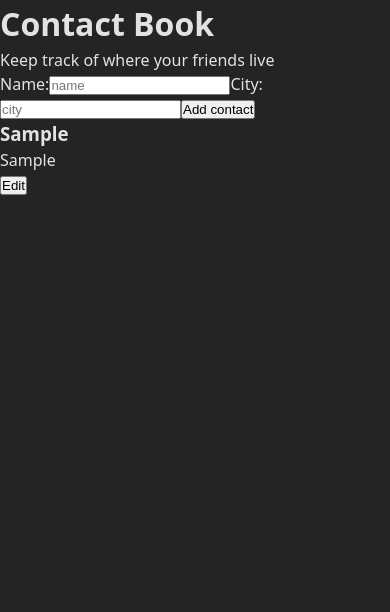
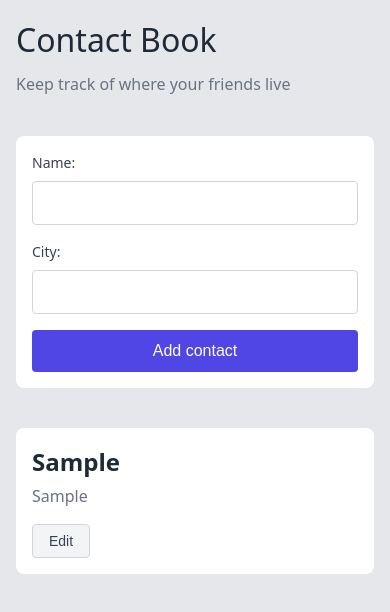
Before and after one commit to thatmehdude/landing-page, a React (Vite) app: page /contact-book in a window 390 px wide. Both pictures are taken after typing "Sample", "Sample" into the empty fields and a click on the button "Add contact". Shown: the top 612 px of the page. Built offline with nearby package versions, Linux system fonts and the light colour scheme.

Commit message:
add styling

```diff
--- a/src/ContactBook.tsx
+++ b/src/ContactBook.tsx
@@ -49,32 +49,39 @@ const ContactBook = () => {
 
   return (
     <>
-      <div>
+      <div className="contact-container">
         <h1>Contact Book</h1>
         <p>Keep track of where your friends live</p>
 
+        <div className="add-contact-div">
+          <div className="add-name-input">
             <span>Name:</span>
             <input
               type="text"
-          placeholder="name"
               value={contact.name}
               onChange={(e) => setContact({ ...contact, name: e.target.value })}
             />
+          </div>
 
+          <div className="add-city-input">
             <span>City:</span>
             <input
               type="text"
-          placeholder="city"
               value={contact.city}
               onChange={(e) => setContact({ ...contact, city: e.target.value })}
             />
+          </div>
+          <button onClick={handleAddContact}>Add contact</button>
+        </div>
 
-        <button onClick={handleAddContact}>Add contact</button>
-
-        {contactList.map((c) => (
-          <div key={c.id}>
-            {editContact.id === c.id ? (
-              <>
+        <div className="contacts-grid">
+          {contactList.map((contact) => (
+            <div key={contact.id} className="contact-card">
+              {editContact.id === contact.id ? (
+                <div className="edit-mode">
+                  <div className="edit-inputs">
+                    <div className="edit-input-group">
+                      <span>Name:</span>
                       <input
                         type="text"
                         value={editContact.name}
@@ -82,6 +89,9 @@ const ContactBook = () => {
                           setEditContact({ ...editContact, name: e.target.value })
                         }
                       />
+                    </div>
+                    <div className="edit-input-group">
+                      <span>City:</span>
                       <input
                         type="text"
                         value={editContact.city}
@@ -89,26 +99,30 @@ const ContactBook = () => {
                           setEditContact({ ...editContact, city: e.target.value })
                         }
                       />
-                <button onClick={() => handleDelete(c.id)}>Delete</button>
-
-                <button
-                  onClick={() => setEditContact({ id: "", name: "", city: "" })}
-                >
+                    </div>
+                  </div>
+                  <div className="edit-buttons">
+                    <button className="delete-btn" onClick={() => handleDelete(contact.id)}>Delete</button>
+                    <button className="cancel-btn" onClick={() => setEditContact({ id: "", name: "", city: "" })}>
                       Cancel
                     </button>
-                <button onClick={() => handleEdit(c.id, editContact)}>
+                    <button className="save-btn" onClick={() => handleEdit(contact.id, editContact)}>
                       Save
                     </button>
-              </>
+                  </div>
+                </div>
               ) : (
-              <>
-                <h3>{c.name}</h3>
-                <p>{c.city}</p>
-                <button onClick={() => setEditContact(c)}>Edit</button>
-              </>
+                <div className="view-mode">
+                  <div className="contact-info">
+                    <h3>{contact.name}</h3>
+                    <p>{contact.city}</p>
+                  </div>
+                  <button className="edit-btn" onClick={() => setEditContact(contact)}>Edit</button>
+                </div>
               )}
             </div>
           ))}
+        </div>
       </div>
     </>
   );
--- a/src/HomePage.tsx
+++ b/src/HomePage.tsx
@@ -3,7 +3,7 @@ import { Link } from "react-router-dom"
 const HomePage = () => {
     return (
         <>
-        <div>
+        <div className="homepage-container">
             <h3>Welcome to the homepage</h3>
             <p>Here are links to the project pages</p>
             <ul>
--- a/src/index.css
+++ b/src/index.css
@@ -1,20 +1,264 @@
-:root {
-  font-family: system-ui, Avenir, Helvetica, Arial, sans-serif;
-  line-height: 1.5;
-  font-weight: 400;
-
-  color-scheme: light dark;
-  color: rgba(255, 255, 255, 0.87);
-  background-color: #242424;
-
-  font-synthesis: none;
-  text-rendering: optimizeLegibility;
-  -webkit-font-smoothing: antialiased;
-  -moz-osx-font-smoothing: grayscale;
-}
-
 *, *::before, *::after {
   box-sizing: border-box;
   margin: 0;
   padding: 0;
 }
+
+body {
+  background-color: #e5e7eb;
+  font-family: system-ui, -apple-system, BlinkMacSystemFont, 'Segoe UI', Roboto, sans-serif;
+  line-height: 1.5;
+}
+
+
+.contact-container {
+  margin: 40px;
+  max-width: 1200px;
+}
+
+.contact-container h1 {
+  font-size: 2.5rem;
+  font-weight: 400;
+  color: #1f2937;
+  margin-bottom: 8px;
+}
+
+.contact-container > p {
+  color: #6b7280;
+  font-size: 1rem;
+  margin-bottom: 40px;
+}
+
+
+.add-contact-div {
+  display: flex;
+  gap: 16px;
+  margin-bottom: 40px;
+  background-color: white;
+  padding: 24px;
+  border-radius: 8px;
+  align-items: end;
+}
+
+.add-name-input,
+.add-city-input {
+  display: flex;
+  flex-direction: column;
+  gap: 8px;
+  flex: 1;
+}
+
+.add-name-input span,
+.add-city-input span {
+  font-size: 14px;
+  color: #374151;
+}
+
+.add-contact-div input {
+  padding: 12px 16px;
+  border: 1px solid #d1d5db;
+  border-radius: 4px;
+  font-size: 16px;
+  background-color: white;
+}
+
+.add-contact-div input:focus {
+  outline: none;
+  border-color: #3b82f6;
+}
+
+.add-contact-div button {
+  background-color: #4f46e5;
+  color: white;
+  border: none;
+  padding: 12px 24px;
+  border-radius: 4px;
+  font-size: 16px;
+  font-weight: 500;
+  cursor: pointer;
+  height: fit-content;
+}
+
+.add-contact-div button:hover {
+  background-color: #4338ca;
+}
+
+
+.contacts-grid {
+  display: grid;
+  grid-template-columns: repeat(auto-fit, minmax(400px, 1fr));
+  gap: 24px;
+}
+
+
+.contact-card {
+  background-color: white;
+  padding: 24px;
+  border-radius: 8px;
+  min-height: 120px;
+}
+
+
+.view-mode {
+  display: flex;
+  justify-content: space-between;
+  align-items: center;
+  height: 100%;
+}
+
+.contact-info h3 {
+  font-size: 1.5rem;
+  font-weight: 600;
+  color: #1f2937;
+  margin-bottom: 4px;
+}
+
+.contact-info p {
+  color: #6b7280;
+  font-size: 1rem;
+}
+
+.edit-btn {
+  background-color: #f3f4f6;
+  color: #374151;
+  border: 1px solid #d1d5db;
+  padding: 8px 16px;
+  border-radius: 4px;
+  font-size: 14px;
+  cursor: pointer;
+  align-self: flex-end;
+}
+
+.edit-btn:hover {
+  background-color: #e5e7eb;
+}
+
+
+.edit-mode {
+  display: flex;
+  flex-direction: column;
+  gap: 16px;
+}
+
+.edit-inputs {
+  display: flex;
+  flex-direction: column;
+  gap: 16px;
+}
+
+.edit-input-group {
+  display: flex;
+  flex-direction: column;
+  gap: 8px;
+}
+
+.edit-input-group span {
+  font-size: 14px;
+  color: #374151;
+}
+
+.edit-input-group input {
+  padding: 8px 12px;
+  border: 2px solid #d1d5db;
+  border-radius: 4px;
+  font-size: 16px;
+}
+
+.edit-input-group input:focus {
+  outline: none;
+  border-color: #3b82f6;
+}
+
+
+.edit-buttons {
+  display: flex;
+  gap: 12px;
+}
+
+.edit-buttons button {
+  padding: 8px 16px;
+  border-radius: 4px;
+  font-size: 14px;
+  font-weight: 500;
+  cursor: pointer;
+  border: none;
+}
+
+.delete-btn {
+  background-color: #ec4899;
+  color: white;
+}
+
+.delete-btn:hover {
+  background-color: #db2777;
+}
+
+.cancel-btn {
+  background-color: #6b7280;
+  color: white;
+}
+
+.cancel-btn:hover {
+  background-color: #4b5563;
+}
+
+.save-btn {
+  background-color: #4f46e5;
+  color: white;
+}
+
+.save-btn:hover {
+  background-color: #4338ca;
+}
+
+/* Responsive design */
+@media (max-width: 768px) {
+  .contact-container {
+    margin: 20px;
+  }
+
+  .contact-container h1 {
+    font-size: 2rem;
+  }
+
+  .add-contact-div {
+    flex-direction: column;
+    align-items: stretch;
+  }
+
+  .contacts-grid {
+    grid-template-columns: 1fr;
+  }
+
+  .view-mode {
+    flex-direction: column;
+    align-items: flex-start;
+    gap: 16px;
+  }
+
+  .edit-btn {
+    align-self: flex-start;
+  }
+
+  .edit-buttons {
+    flex-wrap: wrap;
+  }
+}
+
+@media (max-width: 480px) {
+  .contact-container {
+    margin: 16px;
+  }
+
+  .add-contact-div {
+    padding: 16px;
+  }
+
+  .contact-card {
+    padding: 16px;
+  }
+
+  .edit-buttons {
+    flex-direction: column;
+  }
+}
```
Lines whose indentation alone changed are shown as unchanged.
